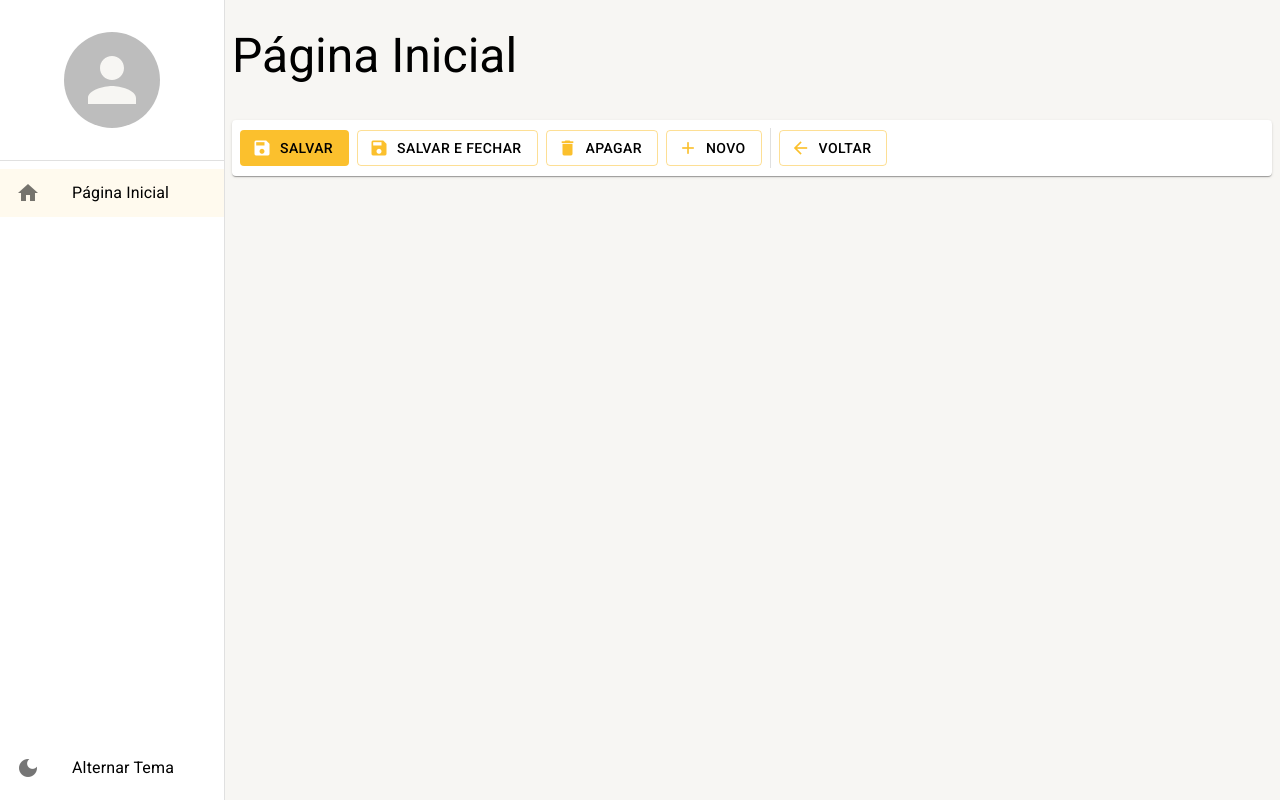
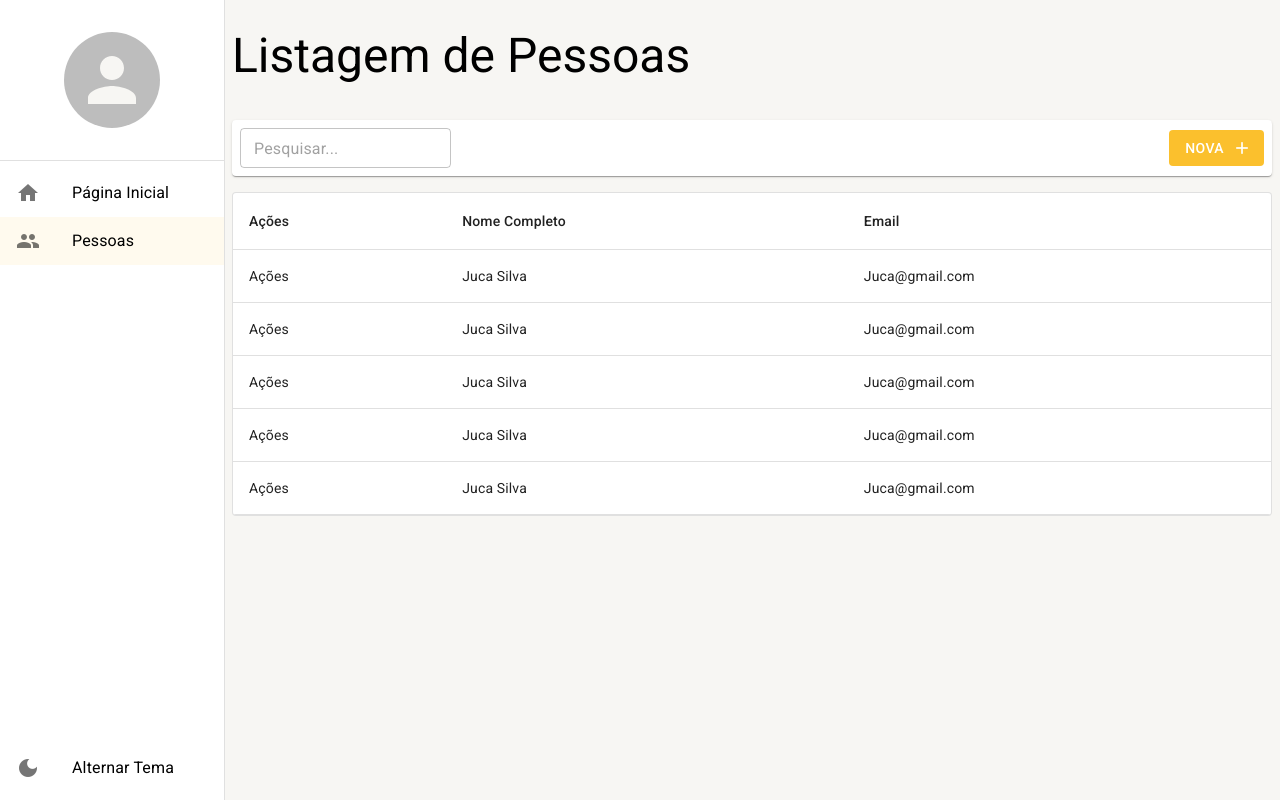
Before and after one commit to AndersonExner/MyReactProject, a React (Create React App) app: page /pessoas in a window 1280 px wide. Before the commit this address led to /pagina-inicial. Built offline with nearby package versions, Linux system fonts and the light colour scheme; data requests are answered from the project's data file.

Commit message:
refactor: aplica listagem de dados

```diff
--- a/mock/database.json
+++ b/mock/database.json
@@ -2,8 +2,33 @@
   "pessoas": [
     {
       "id": 1,
-      "nome": "Juca",
-      "sobrenome": "Silva"
+      "email": "Juca@gmail.com",
+      "cidadeId": 1,
+      "nomeCompleto": "Juca Silva"
+    },
+    {
+      "id": 2,
+      "email": "Juca@gmail.com",
+      "cidadeId": 1,
+      "nomeCompleto": "Juca Silva"
+    },
+    {
+      "id": 3,
+      "email": "Juca@gmail.com",
+      "cidadeId": 1,
+      "nomeCompleto": "Juca Silva"
+    },
+    {
+      "id": 4,
+      "email": "Juca@gmail.com",
+      "cidadeId": 1,
+      "nomeCompleto": "Juca Silva"
+    },
+    {
+      "id": 5,
+      "email": "Juca@gmail.com",
+      "cidadeId": 1,
+      "nomeCompleto": "Juca Silva"
     }
   ]
 }
--- a/src/pages/index.ts
+++ b/src/pages/index.ts
@@ -1 +1,2 @@
 export * from './dashboard/DashBoard';
+export * from './pessoas/ListagemdePessoas';
--- /dev/null
+++ b/src/pages/pessoas/ListagemdePessoas.tsx
@@ -0,0 +1,94 @@
+import React from "react";
+import { useMemo, useEffect, useState } from "react";
+import { LayoutBaseDePagina } from "../../shared/layouts";
+import { FerramentasDaListagem } from "../../shared/componentes";
+import { useSearchParams } from "react-router-dom";
+import { IListagemPessoa, pessoasService } from "../../shared/services/api/pessoas/PessoasService";
+import { userDebounce } from "../../shared/hooks";
+import { LinearProgress, Paper, Table, TableBody, TableCell, TableContainer, TableFooter, TableHead, TableRow } from "@mui/material";
+import { Enviroment } from "../../shared/environment";
+
+export const ListagemDePessoas: React.FC = () => {
+  const [searchParams, setSearchParams] = useSearchParams();
+  const { debounce } = userDebounce(1000, true );
+
+  const [rows, setRows] = useState<IListagemPessoa[]>([]);
+  const [totalCount, setTotalCount] = useState(0);
+  const [isLoading, setIsLoading] = useState(true);
+
+  const busca = useMemo(() => {
+    return searchParams.get('busca') || ''
+  }, [searchParams])
+
+  useEffect(() => {
+    setIsLoading(true);
+
+    debounce(() => {
+      pessoasService.getAll(1, busca)
+      .then((result) => {
+        setIsLoading(false)
+
+        if(result instanceof Error){
+          alert(result.message);
+          return
+        }else{
+          setRows(result.data)
+          setTotalCount(result.totalCount)
+        }
+      });
+    });
+  }, [busca])
+
+  return (
+    <LayoutBaseDePagina
+    titulo="Listagem de Pessoas"
+    barraDeFerramentas={
+      <FerramentasDaListagem
+        mostrarInputDeBusca
+        textoBotaoNovo="Nova"
+        textoBusca={searchParams.get('busca') ?? ''}
+        aoMudarTextoDeBusca={texto => setSearchParams({busca: texto}, {replace: true})}
+      />
+      }
+    >
+
+    <TableContainer component={Paper} variant="outlined" sx={{ m:1, width: 'auto' }}>
+      <Table>
+
+        <TableHead>
+          <TableRow>
+            <TableCell>Ações</TableCell>
+            <TableCell>Nome Completo</TableCell>
+            <TableCell>Email</TableCell>
+          </TableRow>
+        </TableHead>
+
+        <TableBody>
+          {rows.map(row => (
+            <TableRow key={row.id}>
+              <TableCell>Ações</TableCell>
+              <TableCell>{row.nomeCompleto}</TableCell>
+              <TableCell>{row.email}</TableCell>
+            </TableRow>
+          ))}
+        </TableBody>
+
+        {totalCount === 0 && !isLoading &&(
+          <caption>{Enviroment.LISTAGEM_VAZIA}</caption>
+        )}
+
+        <TableFooter>
+        {isLoading && (
+          <TableRow>
+            <TableCell colSpan={3}>
+                <LinearProgress variant="indeterminate"/>
+            </TableCell>
+          </TableRow>)}
+        </TableFooter>
+
+      </Table>
+    </TableContainer>
+
+    </LayoutBaseDePagina>
+  )
+}
--- a/src/routes/index.tsx
+++ b/src/routes/index.tsx
@@ -1,6 +1,9 @@
 import React, { useEffect } from 'react';
 import {Routes, Route, Navigate} from 'react-router-dom';
-import { Dashboard } from '../pages';
+import {
+  Dashboard,
+  ListagemDePessoas}
+from '../pages';
 import { useDrawerContext } from '../shared/contexts';
 
 
@@ -13,6 +16,11 @@ export const AppRoutes = () => {
         label: 'Página Inicial',
         icon: 'home',
         path: '/pagina-inicial'
+      },
+      {
+        label: 'Pessoas',
+        icon: 'people',
+        path: '/pessoas'
       }
     ]);
   }, []);
@@ -20,6 +28,9 @@ export const AppRoutes = () => {
   return (
     <Routes>
       <Route path="/pagina-inicial" element={<Dashboard/>}/>
+
+      <Route path="/pessoas" element={<ListagemDePessoas/>}/>
+
       <Route path="*" element={<Navigate to="/pagina-inicial" /> } />
     </Routes>
   );
--- /dev/null
+++ b/src/shared/hooks/UserDebounce.ts
@@ -0,0 +1,24 @@
+import { useCallback, useRef } from "react"
+
+
+export const userDebounce = (delay = 300, notDelayInFirstTime = true) => {
+  const debouncing = useRef<NodeJS.Timeout>();
+  const isFirstTime = useRef(notDelayInFirstTime);
+
+  const debounce = useCallback((func: () => void) => {
+
+    if (isFirstTime.current) {
+      isFirstTime.current = false;
+      func();
+
+    } else {
+
+      if (debouncing.current) {
+        clearTimeout(debouncing.current)
+      }
+      debouncing.current = setTimeout(() => func(), delay);
+    }
+  }, [delay])
+
+  return { debounce }
+};
--- a/src/shared/hooks/index.ts
+++ b/src/shared/hooks/index.ts
@@ -1 +1 @@
-export {};
+export * from './UserDebounce';
--- a/src/shared/services/api/pessoas/PessoasService.ts
+++ b/src/shared/services/api/pessoas/PessoasService.ts
@@ -1,14 +1,14 @@
 import { Enviroment } from "../../../environment";
 import { Api } from "../axios-config"
 
-interface IDetalhePessoa {
+export interface IDetalhePessoa {
   id: number;
   nomeCompleto: string;
   email: string;
   cidadeId: number;
 }
 
-interface IListagemPessoa {
+export interface IListagemPessoa {
   id: number;
   nomeCompleto: string;
   email: string;
```
Also changed, not shown: src/shared/layouts/LayoutBaseDePagina.tsx (line endings or trailing spaces).
